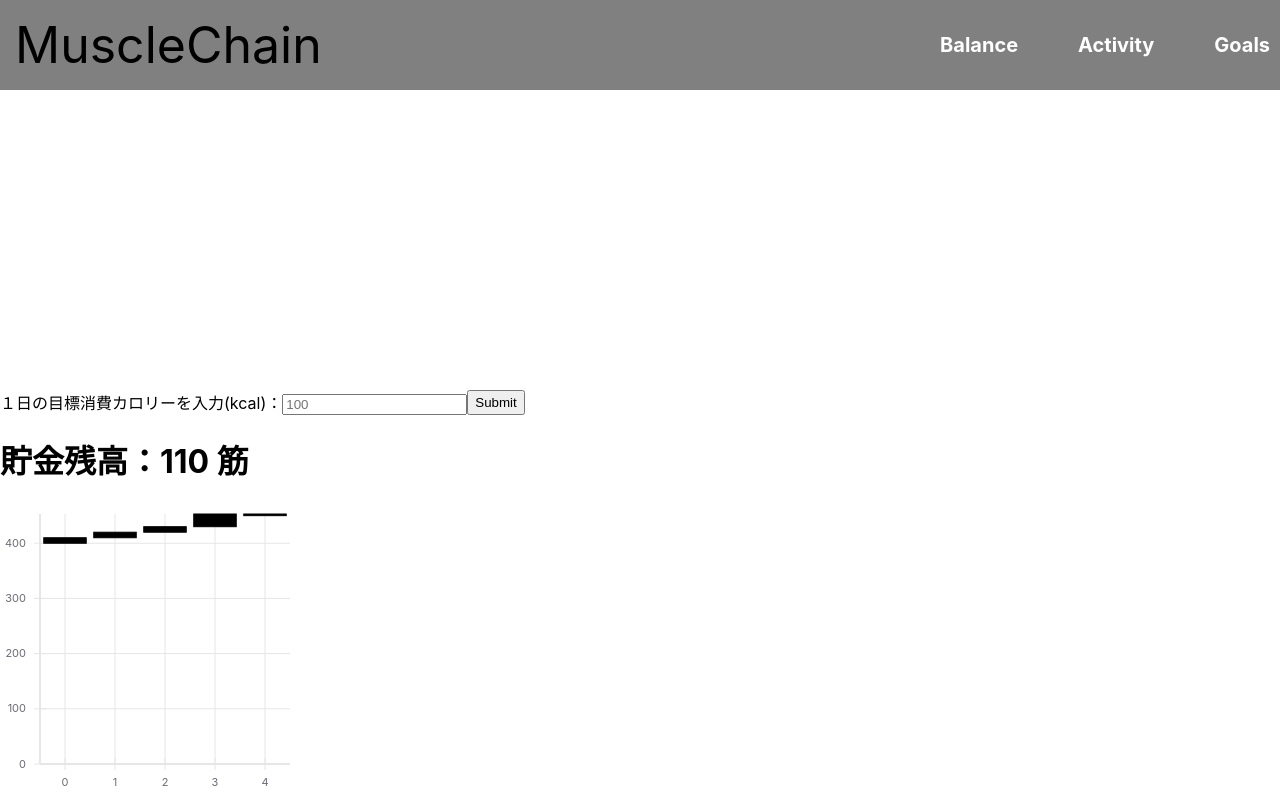
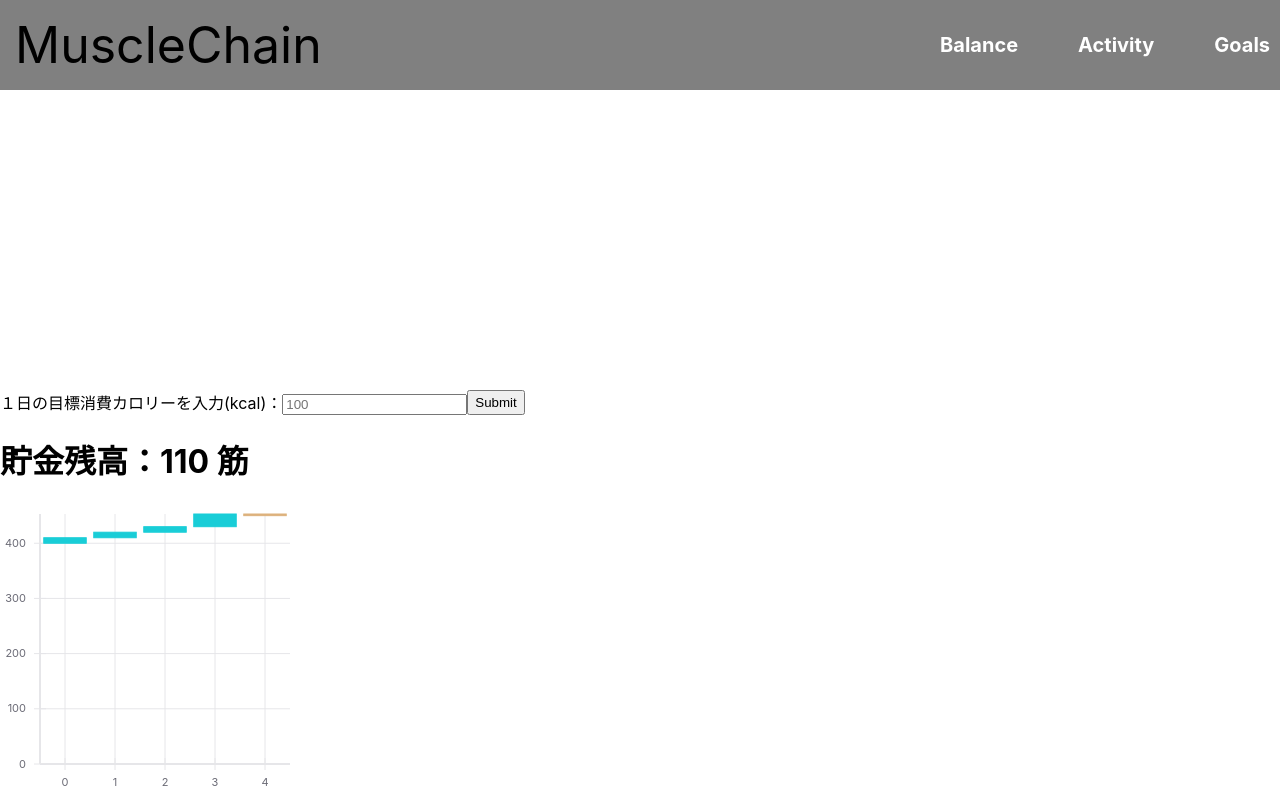
Before and after one commit to enpitut2021/musclechain_frontend, a React (Create React App) app in the folder musclechain/: page / in a window 1280 px wide. Built offline with nearby package versions, Linux system fonts and the light colour scheme; no server answers.

Commit message:
[fix] 色の種類

```diff
--- a/musclechain/src/BalanceLog.js
+++ b/musclechain/src/BalanceLog.js
@@ -31,7 +31,7 @@ class BalanceLog extends Component {
 	});
 	return (
 	    <div>
-		<XYPlot width={300} height={300}>
+		<XYPlot width={300} height={300} colorType="category">
 		    <VerticalGridLines />
 		    <HorizontalGridLines />
 		    <XAxis />
```
